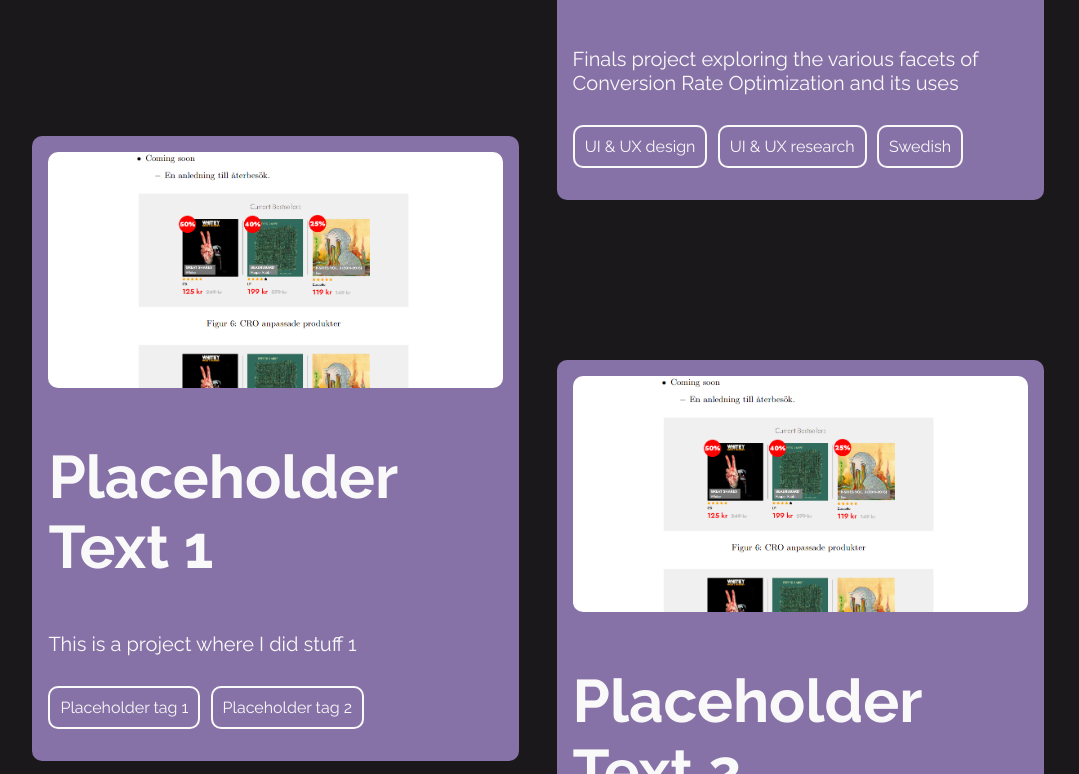
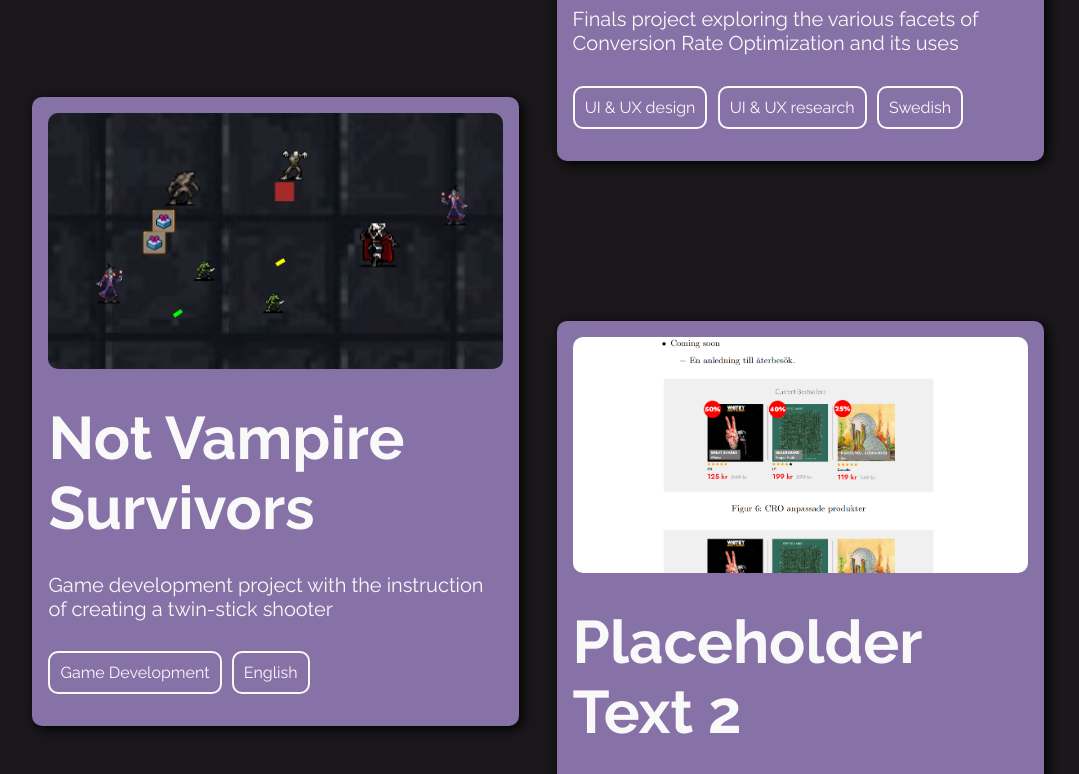
Before and after one commit to Alex-mp4/Alex-mp4, a plain HTML site: page index.html in a window 1280 px wide. Shown: the part 920-1694 px from the top of the page, without its empty margins (102-1181 px from the left). Drawn offline with Linux system fonts and the light colour scheme; a web font is replaced by a local one.

Commit message:
✨ Not Vampire Survivors

```diff
--- a/index.html
+++ b/index.html
@@ -41,13 +41,13 @@
     </div>
 
     <div class="container">
-        <a href="" target="_blank" class="left">
-            <img src="src/gyarb.png" alt="">
-            <h2>Placeholder Text 1</h2>
-            <p>This is a project where I did stuff 1</p>
+        <a href="https://not-vampire-survivors.netlify.app/" target="_blank" class="left">
+            <img src="src/NVSSS.png" alt="Not Vampire Survivors Screenshot">
+            <h2>Not Vampire Survivors</h2>
+            <p>Game development project with the instruction of creating a twin-stick shooter</p>
             <ul>
-                <li>Placeholder tag 1</li>
-                <li>Placeholder tag 2</li>
+                <li>Game Development</li>
+                <li>English</li>
             </ul>
         </a>
         <a href="" target="_blank" class="right">
--- a/style.css
+++ b/style.css
@@ -63,6 +63,8 @@ h1 {
 
 h2 {
     font-size: var(--space-xl);
+    margin-top: var(--space-m);
+    margin-bottom: var(--space-m);
 }
 
 p {
@@ -85,10 +87,11 @@ p {
     border-radius: 10px;
     padding: 1rem;
     transition: all .2s ease-in-out;
+    box-shadow: 3px 3px 13px #000000;
 }
 
 .container a:hover {
-    transform: scale(0.95);
+    transform: scale(0.98);
 }
 
 .container .left {
```
Also changed, not shown: src/NVSSS.png (added).
